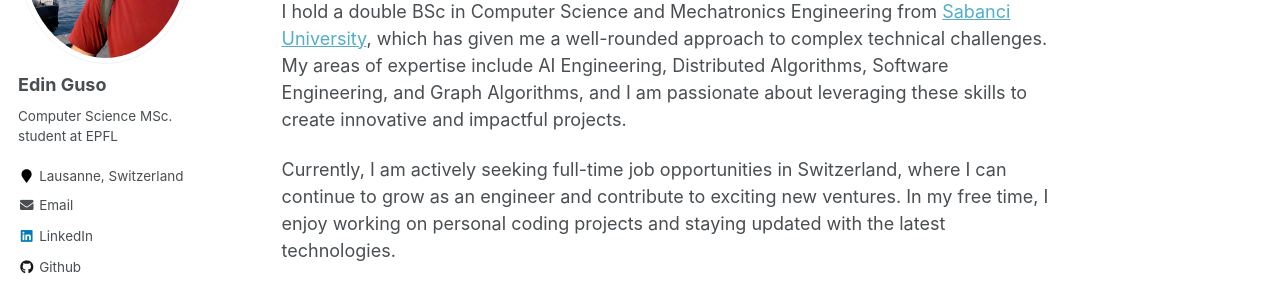
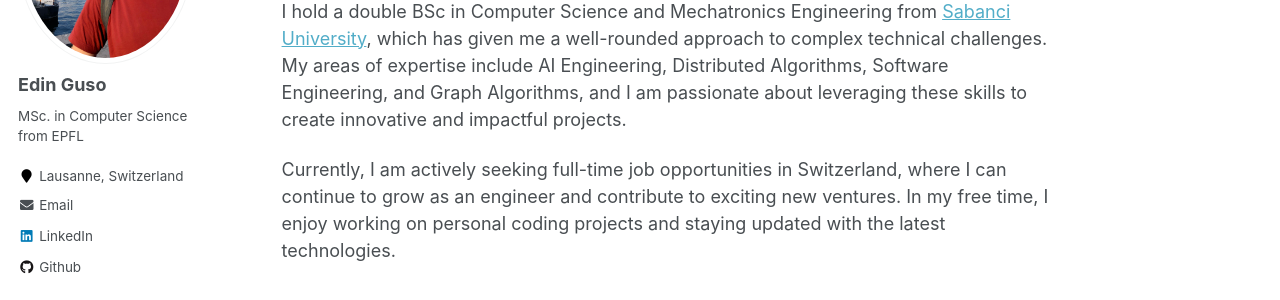
Before and after one commit to EdinGuso/edinguso.github.io, a Jekyll site: the page built from _pages/about.md, in a window 1280 px wide. Shown: the part 267-567 px from the top of the page. Built offline with Jekyll 4.4.1, drawn with Linux system fonts in a browser that asks for light colours.

Commit message:
Updated bio

```diff
--- a/_config.yml
+++ b/_config.yml
@@ -10,7 +10,7 @@ locale                   : "en-US"
 title                    : "Edin Guso's Personal Webpage"
 title_separator          : "-"
 name                     : &name "Edin Guso"
-description              : &description "Computer Science MSc. student at EPFL"
+description              : &description "MSc. in Computer Science from EPFL"
 url                      : https://edinguso.github.io # the base hostname & protocol for your site e.g. "https://mmistakes.github.io"
 baseurl                  : "" # the subpath of your site, e.g. "/blog"
 repository               : "edinguso/edinguso.github.io"
@@ -82,7 +82,7 @@ analytics:
 author:
   name             : "Edin Guso"
   avatar           : "profile.jpg"
-  bio              : "Computer Science MSc. student at EPFL"
+  bio              : "MSc. in Computer Science from EPFL"
   location         : "Lausanne, Switzerland"
   employer         :
   pubmed           :
```
